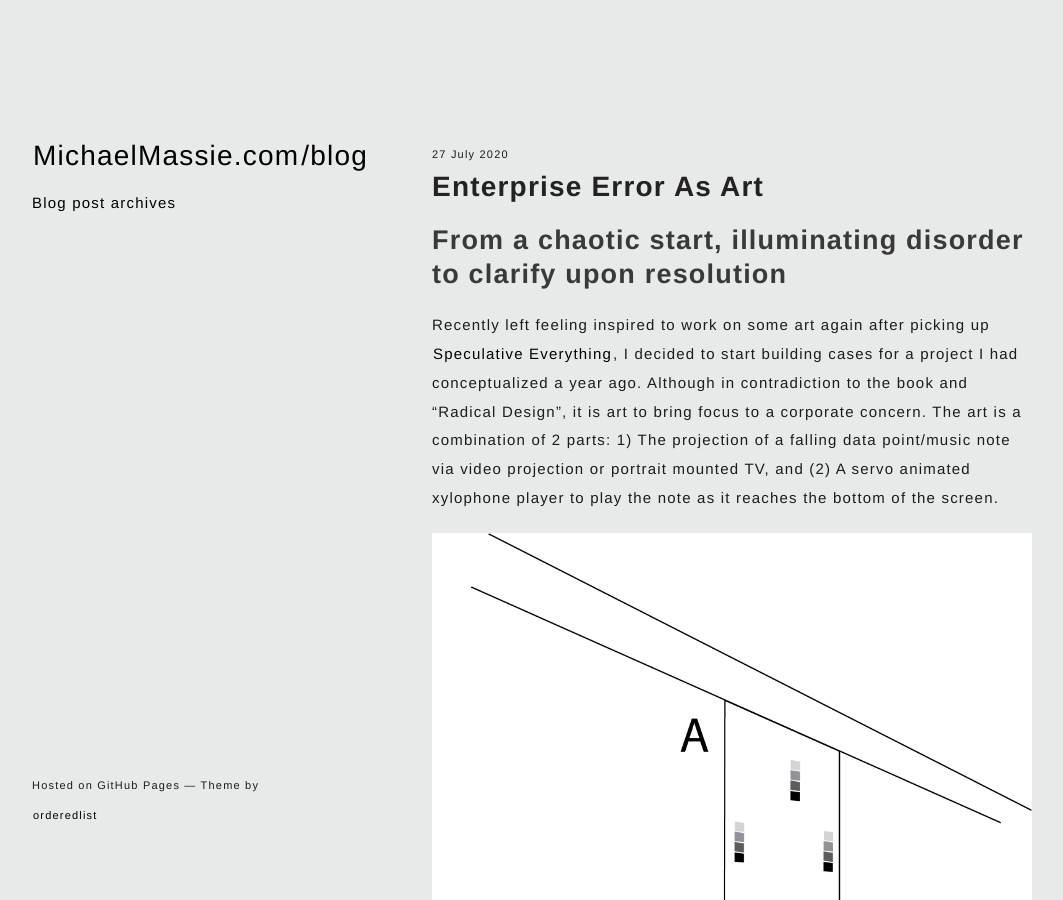
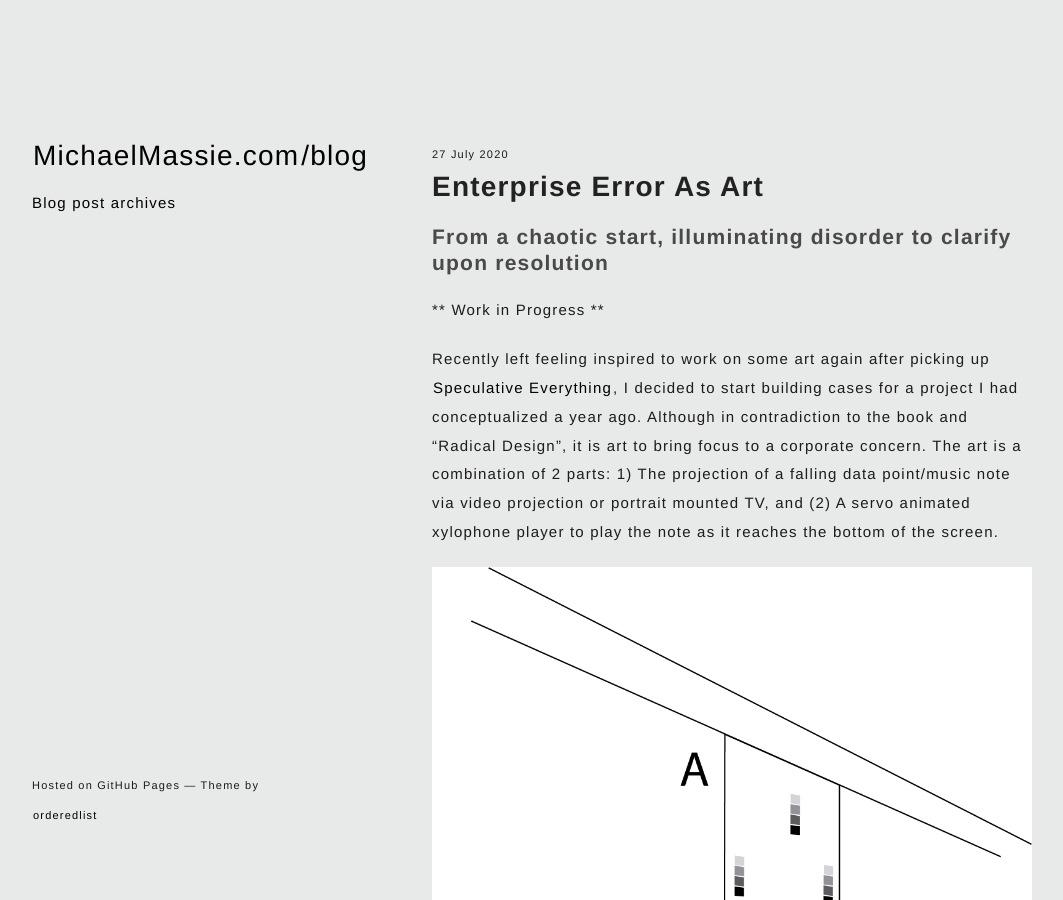
Before and after one commit to mmassie/mmassie.github.io, a Jekyll site: the page built from _posts/2020-07-27-Enterprise-Error-As-Art.md, in a window 1280 px wide and 900 px high. Shown: the whole window, without its empty margins (108-1171 px from the left). Built offline with Jekyll 4.4.1, drawn with Linux system fonts in a browser that asks for light colours.

Commit message:
update to NIGO

```diff
--- a/_posts/2020-07-27-Enterprise-Error-As-Art.md
+++ b/_posts/2020-07-27-Enterprise-Error-As-Art.md
@@ -3,16 +3,19 @@ layout: post
 tags: art
 image: https://michaelmassie.com/assets/img/errorArt.png
 ---
-## From a chaotic start, illuminating disorder to clarify upon resolution
+### From a chaotic start, illuminating disorder to clarify upon resolution
+
+** Work in Progress **
 
 Recently left feeling inspired to work on some art again after picking up [Speculative Everything](https://mitpress.mit.edu/books/speculative-everything), I decided to start building cases for a project I had conceptualized a year ago. Although in contradiction to the book and "Radical Design", it is art to bring focus to a corporate concern. The art is a combination of 2 parts: 1) The projection of a falling data point/music note via video projection or portrait mounted TV, and (2) A servo animated xylophone player to play the note as it reaches the bottom of the screen.
 
 ![](/assets/img/errorArt.png)
+
 This artwork intends to play a song, but if error rates are too high the resulting composition will be too chaotic to be able to be recognized.
 
 The concept came from a few sources. First, we were discussing what a tech + art event could look like for the city of Milwaukee. I had proposed offering up an API for a single value and then offer that up to artists to build a sculpture around the data it receives; think of it as a Burning Man around data. The second point was to make an installment as an example. It also turns out I know of a process that has a high rate of error and the error leads to extra processing time for the customer. I though maybe if we demonstrate how significant that error rate is, we could inspire action to fix, and if the results are real-time there is a direct reward to changes made to improve the experience.
 
-## How does it work?
+### How does it work?
 Data collected over [time] to establish composition to play during “open hours”. Data is collected in a simple boolean database capturing if each entry over times was entered TRUE or FALSE.
 0 - Standard entry falls at 1x rate
 1 - Error entry falls at [random] rate
```
